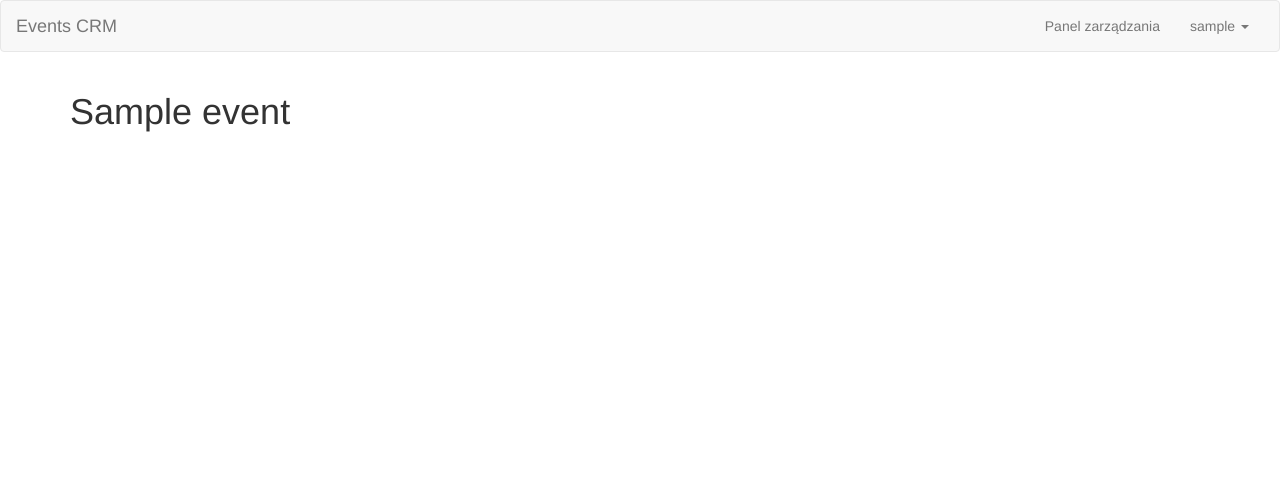
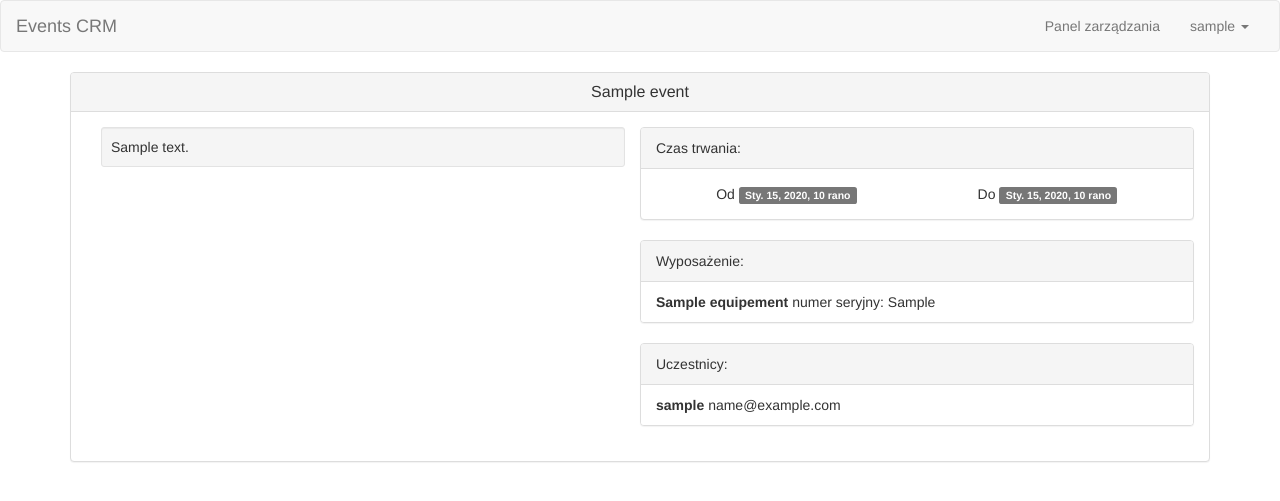
Before and after one commit to marek2901/django-events, a Django app: page /events/1 in a window 1280 px wide. Shown: the top 501 px of the page. Run offline with Django 3.2, Linux system fonts and the light colour scheme; a user stored in the database is signed in; tables that the repository leaves empty hold one stand-in row (values such as "Sample post"); some libraries are stand-ins or nearby versions.

Commit message:
Single event view

```diff
--- a/events_crm/crm/templates/calendar.html
+++ b/events_crm/crm/templates/calendar.html
@@ -17,7 +17,7 @@
             {% for evnt in events %}
             {
               title: '{{ evnt.name }}',
-              url: 'http://google.com/',
+              url: "{%  url 'single_event' evnt.id %}",
               start: '{{ evnt.start_date|date:'Y-m-d H:i' }}',
               end: '{{ evnt.end_date|date:'Y-m-d H:i' }}'
             },
--- a/events_crm/crm/templates/event.html
+++ b/events_crm/crm/templates/event.html
@@ -1,5 +1,55 @@
 {% extends "base.html" %}
 
 {% block content %}
-    <h1>{{ event.name }}</h1>
+    <div class="panel panel-default">
+      <div class="panel-heading">
+        <h3 class="panel-title text-center">{{ event.name }}</h3>
+      </div>
+      <div class="panel-body">
+        <div class="col-md-6">
+          <div class="well well-sm">{{ event.description }}</div>
+        </div>
+        <div class="col-md-6">
+          <div class="row">
+            <div class="panel panel-default">
+              <div class="panel-heading">Czas trwania:</div>
+              <div class="panel-body">
+                <div class="col-md-6 text-center">
+                  Od  <span class="label label-default">{{event.start_date}}</span>
+                </div>
+                <div class="col-md-6 text-center">
+                  Do  <span class="label label-default">{{event.end_date}}</span>
+                </div>
+              </div>
+            </div>
+          </div>
+          <div class="row">
+            <div class="panel panel-default">
+              <div class="panel-heading">Wyposażenie:</div>
+
+              <ul class="list-group">
+                {% for equip in event.equipements.all %}
+                  <li class="list-group-item">
+                    <b>{{equip.name}}</b> numer seryjny: {{equip.serial_n}}
+                  </li>
+                {% endfor %}
+              </ul>
+            </div>
+          </div>
+          <div class="row">
+            <div class="panel panel-default">
+              <div class="panel-heading">Uczestnicy:</div>
+
+              <ul class="list-group">
+                {% for usr in event.users.all %}
+                  <li class="list-group-item">
+                    <b>{{usr.username}}</b> {{usr.email}}
+                  </li>
+                {% endfor %}
+              </ul>
+            </div>
+          </div>
+        </div>
+      </div>
+    </div>
 {% endblock content %}
--- a/events_crm/crm/urls.py
+++ b/events_crm/crm/urls.py
@@ -20,7 +20,7 @@ from . import views
 
 urlpatterns = [
     path('', views.index, name='index'),
-    path('events/<int:eid>', views.single_event, name='event'),
+    path('events/<int:eid>', views.single_event, name='single_event'),
     path('admin/', admin.site.urls),
     path('accounts/', include('django.contrib.auth.urls')),
 ]
```
